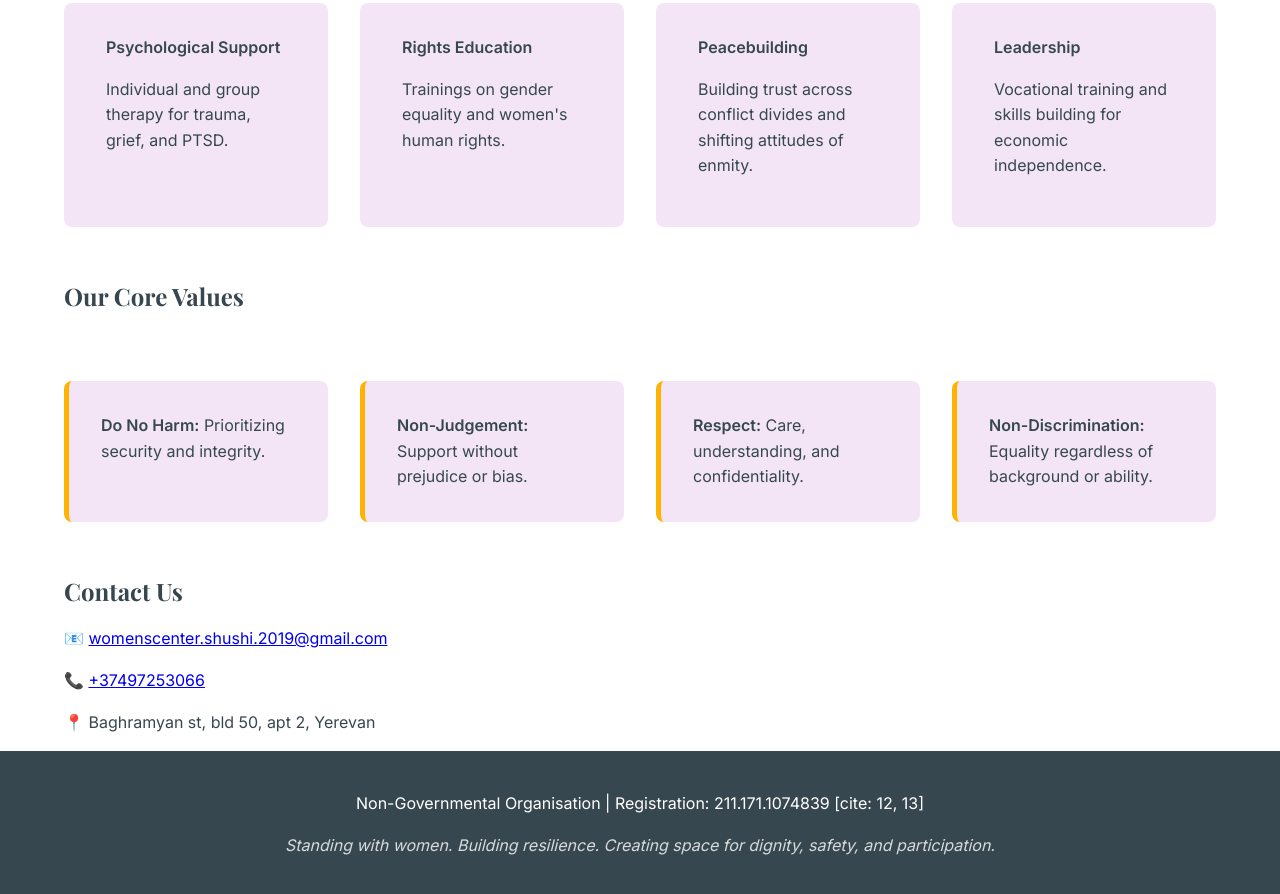
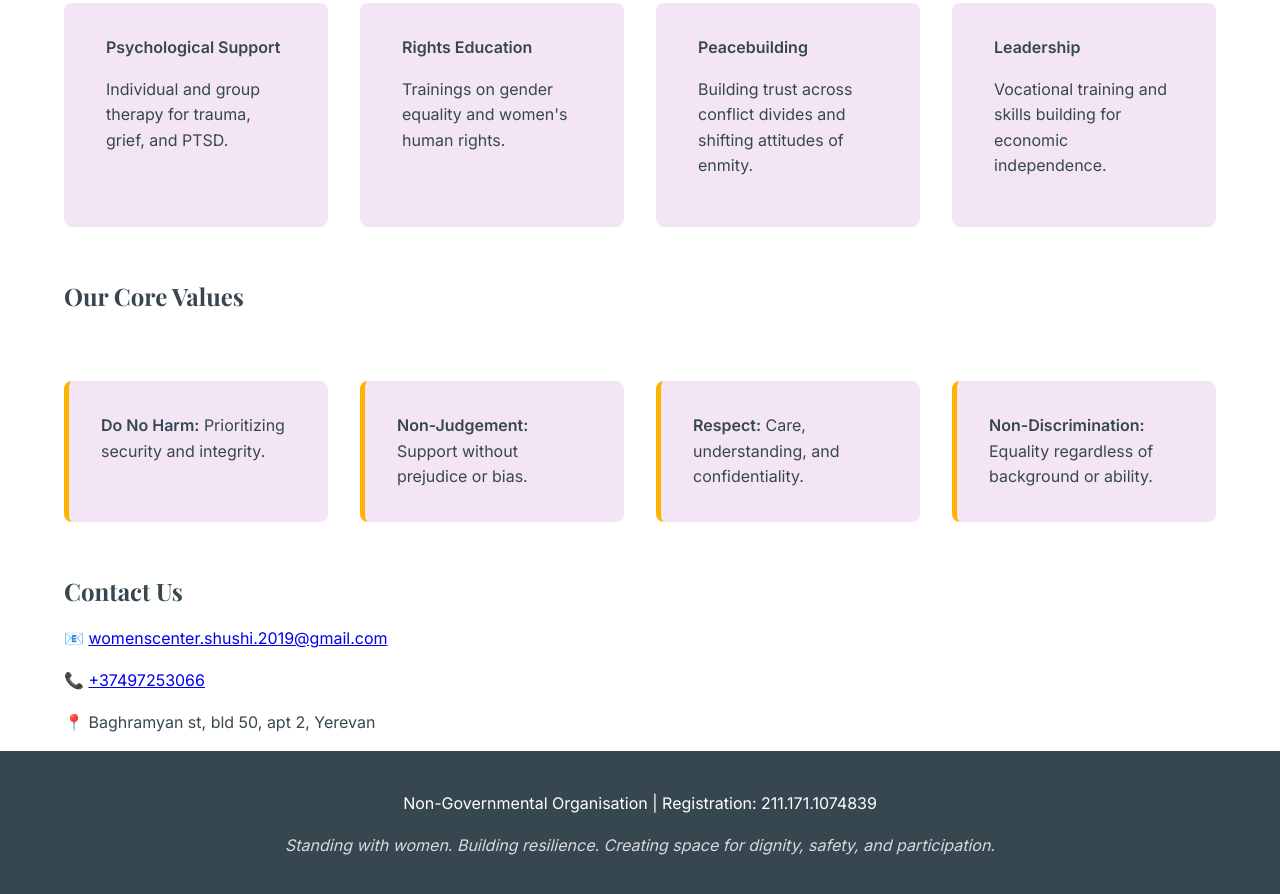
Before and after one commit to ditord/womens_center_shushi, a plain HTML site: page index.html in a window 1280 px wide. Shown: the part 1111-2005 px from the top of the page. Drawn offline with nearby package versions, Linux system fonts and the light colour scheme.

Commit message:
removed cite

```diff
--- a/index.html
+++ b/index.html
@@ -86,7 +86,7 @@
     </section>
 
     <footer>
-        <p>Non-Governmental Organisation | Registration: 211.171.1074839 [cite: 12, 13]</p>
+        <p>Non-Governmental Organisation | Registration: 211.171.1074839</p>
         <p class="tagline">Standing with women. Building resilience. Creating space for dignity, safety, and participation.</p>
     </footer>
 
```
